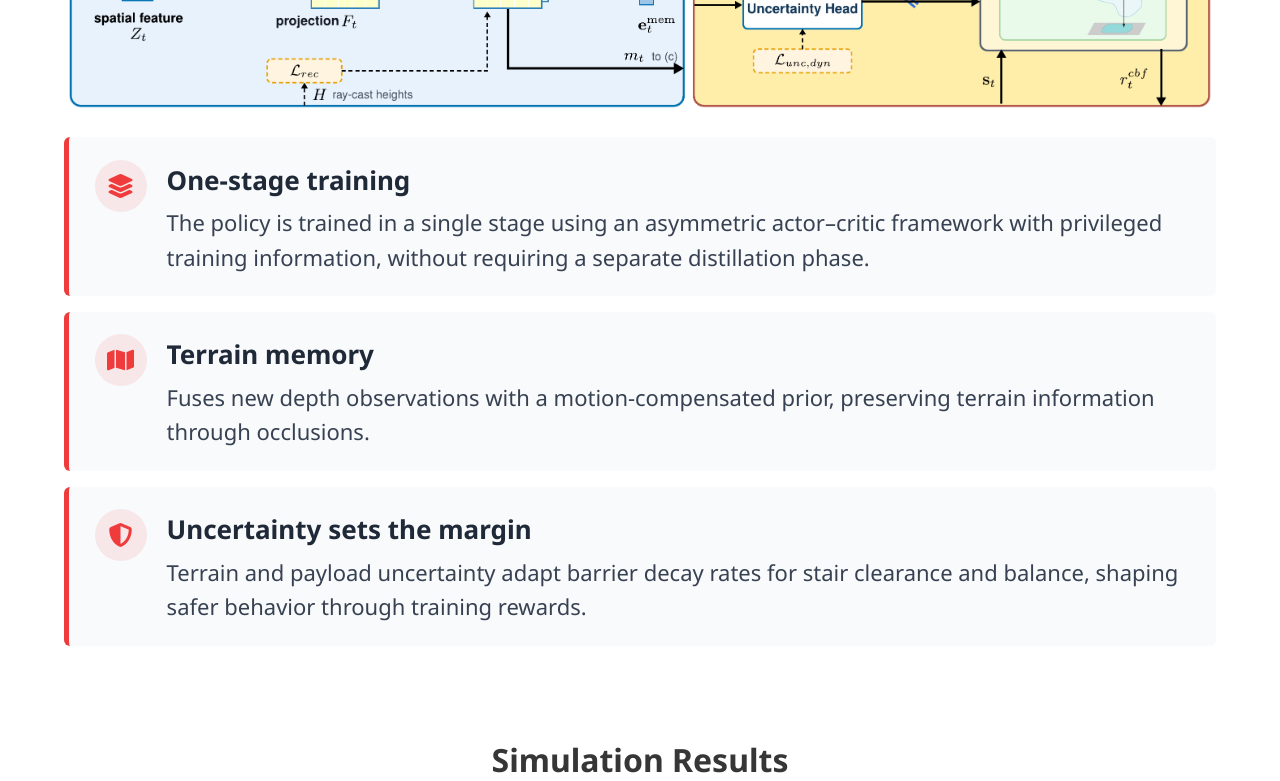
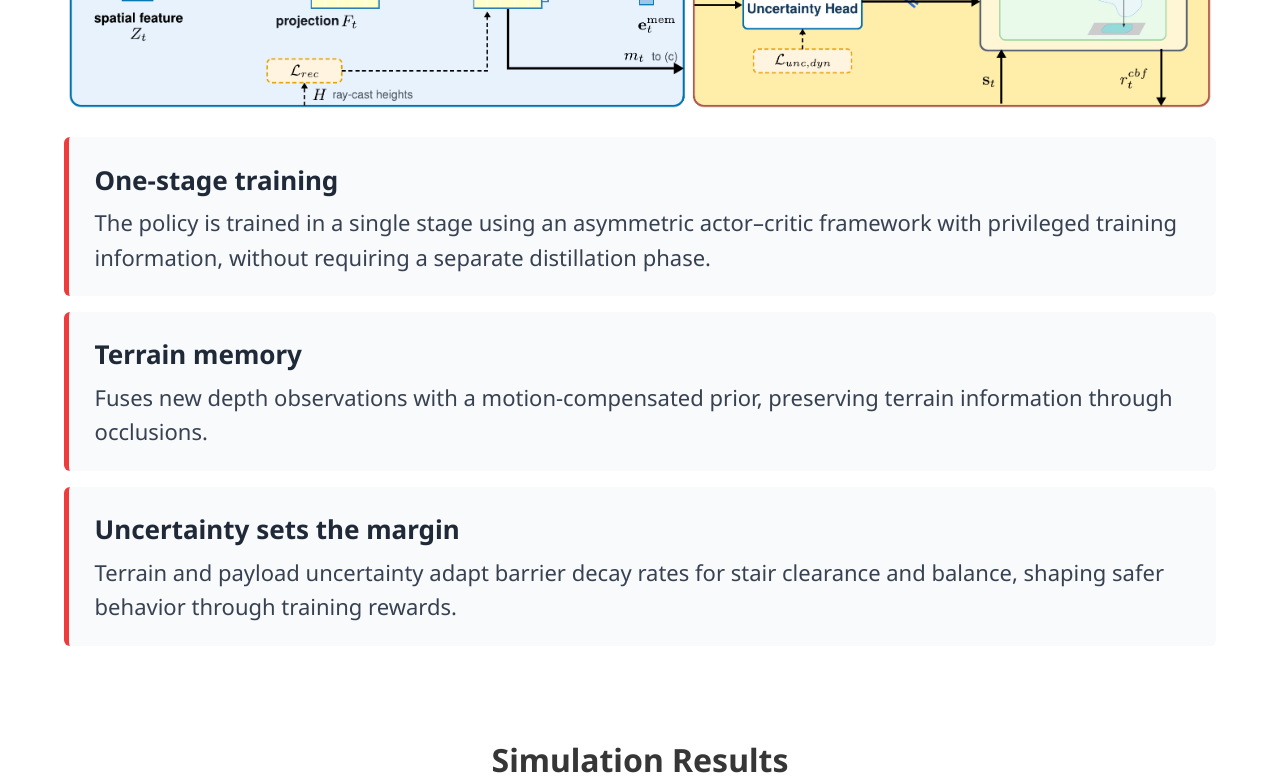
Before and after one commit to dual-guard/dualguard.github.io, a plain HTML site: page index.html in a window 1280 px wide. Shown: the part 2800-3581 px from the top of the page. Drawn offline with nearby package versions, Linux system fonts and the light colour scheme; a web font is replaced by a local one.

Commit message:
fix bug web

```diff
--- a/index.html
+++ b/index.html
@@ -11,7 +11,7 @@
   <link href="https://fonts.googleapis.com/css2?family=Noto+Sans:ital,wght@0,400;0,700;1,400&family=Castoro&family=Orbitron:wght@800&display=swap" rel="stylesheet">
   <link rel="stylesheet" href="https://cdnjs.cloudflare.com/ajax/libs/bulma/0.9.4/css/bulma.min.css">
   <link rel="stylesheet" href="https://cdnjs.cloudflare.com/ajax/libs/font-awesome/6.5.1/css/all.min.css">
-  <link rel="stylesheet" href="./static/css/index.css?v=12">
+  <link rel="stylesheet" href="./static/css/index.css?v=13">
 </head>
 <body>
 
@@ -127,21 +127,18 @@
         <img src="./static/images/structure.png" alt="Overview of DUALGuard">
         <div class="method-points">
           <div class="method-point">
-            <span class="method-point-icon"><i class="fas fa-layer-group"></i></span>
             <div>
               <p class="method-point-title">One-stage training</p>
               <p>The policy is trained in a single stage using an asymmetric actor&ndash;critic framework with privileged training information, without requiring a separate distillation phase.</p>
             </div>
           </div>
           <div class="method-point">
-            <span class="method-point-icon"><i class="fas fa-map"></i></span>
             <div>
               <p class="method-point-title">Terrain memory</p>
               <p>Fuses new depth observations with a motion-compensated prior, preserving terrain information through occlusions.</p>
             </div>
           </div>
           <div class="method-point">
-            <span class="method-point-icon"><i class="fas fa-shield-halved"></i></span>
             <div>
               <p class="method-point-title">Uncertainty sets the margin</p>
               <p>Terrain and payload uncertainty adapt barrier decay rates for stair clearance and balance, shaping safer behavior through training rewards.</p>
--- a/static/css/index.css
+++ b/static/css/index.css
@@ -278,26 +278,10 @@ body {
 }
 
 .method-point {
-  display: flex;
-  align-items: flex-start;
-  gap: 1.25rem;
   padding: 1.4rem 1.6rem;
   background: var(--box-bg);
   border-left: 5px solid var(--accent);
   border-radius: 6px;
-}
-
-.method-point-icon {
-  flex-shrink: 0;
-  width: 3.25rem;
-  height: 3.25rem;
-  display: flex;
-  align-items: center;
-  justify-content: center;
-  color: var(--accent);
-  background: var(--accent-soft);
-  border-radius: 50%;
-  font-size: 1.5rem;
 }
 
 .content .method-point p {
```
